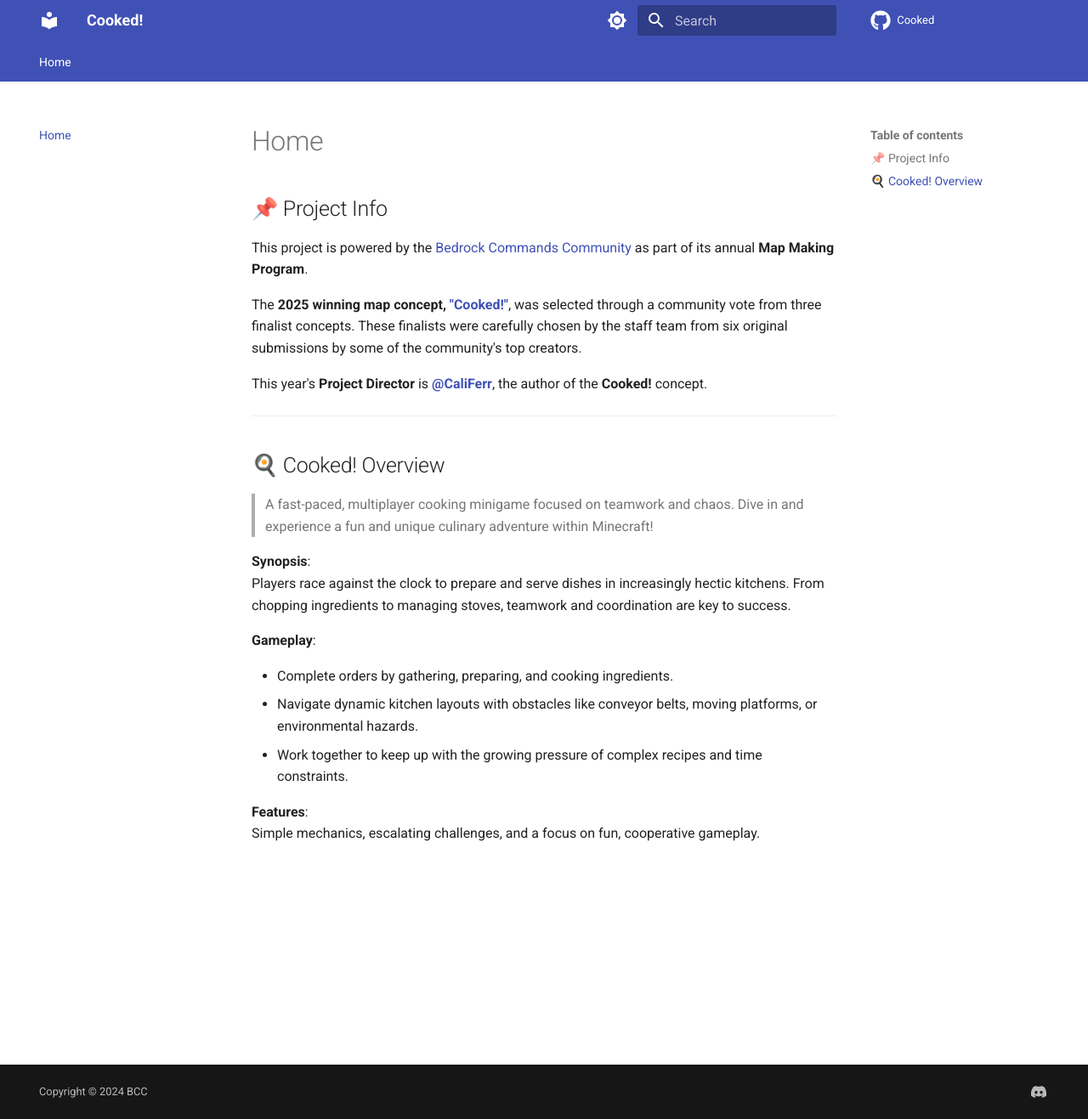
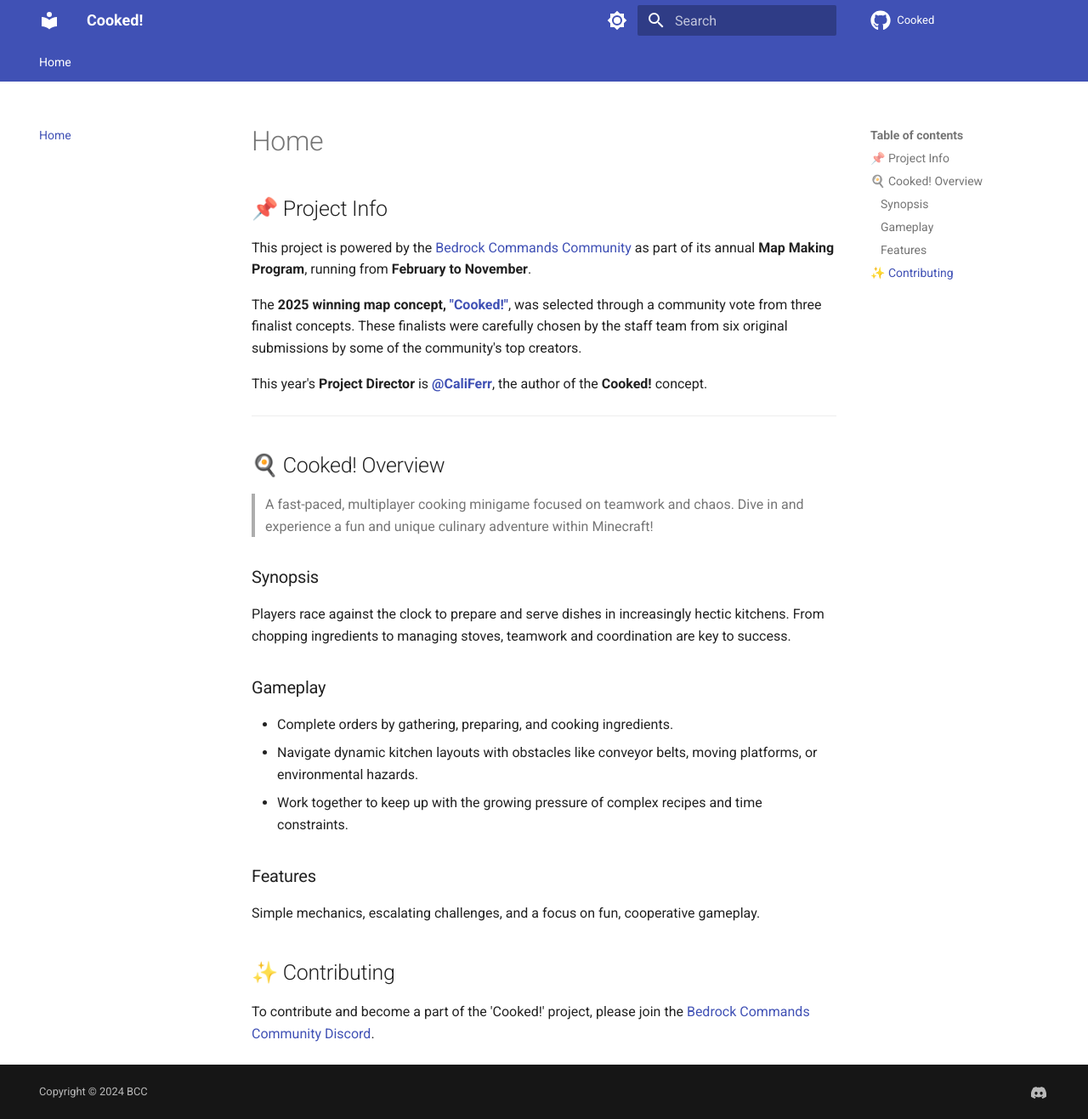
Before and after one commit to BedrockCommands/Cook-Off-Docs, an MkDocs documentation site: the page built from docs/docs/index.md, in a window 1280 px wide and 1317 px high. Shown: the whole window at 85% size. Built offline with MkDocs 1.6.1 and Material for MkDocs 9.7.7, drawn with Linux system fonts in a browser that asks for light colours; comment, search, counter and statistics services are not loaded.

Commit message:
Update index.md

```diff
--- a/docs/docs/index.md
+++ b/docs/docs/index.md
@@ -1,6 +1,6 @@
 ## 📌 Project Info
 
-This project is powered by the [Bedrock Commands Community](https://discord.com/servers/bedrock-commands-community-924894457894174740) as part of its annual **Map Making Program**.
+This project is powered by the [Bedrock Commands Community](https://discord.com/servers/bedrock-commands-community-924894457894174740) as part of its annual **Map Making Program**, running from **February to November**.
 
 The **2025 winning map concept, ["Cooked!"](https://bedrockcommands.github.io/Cooked/)**, was selected through a community vote from three finalist concepts. These finalists were carefully chosen by the staff team from six original submissions by some of the community's top creators.
 
@@ -13,14 +13,19 @@ This year's **Project Director** is **[@CaliFerr](https://github.com/CaliFerr)**
 > A fast-paced, multiplayer cooking minigame focused on teamwork and chaos.
 Dive in and experience a fun and unique culinary adventure within Minecraft!
 
-**Synopsis**:<br>
+### Synopsis
 Players race against the clock to prepare and serve dishes in increasingly hectic kitchens. From chopping ingredients to managing stoves, teamwork and coordination are key to success.
 
-**Gameplay**:
+### Gameplay
 
 - Complete orders by gathering, preparing, and cooking ingredients.
 - Navigate dynamic kitchen layouts with obstacles like conveyor belts, moving platforms, or environmental hazards.
 - Work together to keep up with the growing pressure of complex recipes and time constraints.
 
-**Features**:<br>
+### Features
+
 Simple mechanics, escalating challenges, and a focus on fun, cooperative gameplay.
+
+## ✨️ Contributing
+
+To contribute and become a part of the 'Cooked!' project, please join the [Bedrock Commands Community Discord]().
```
